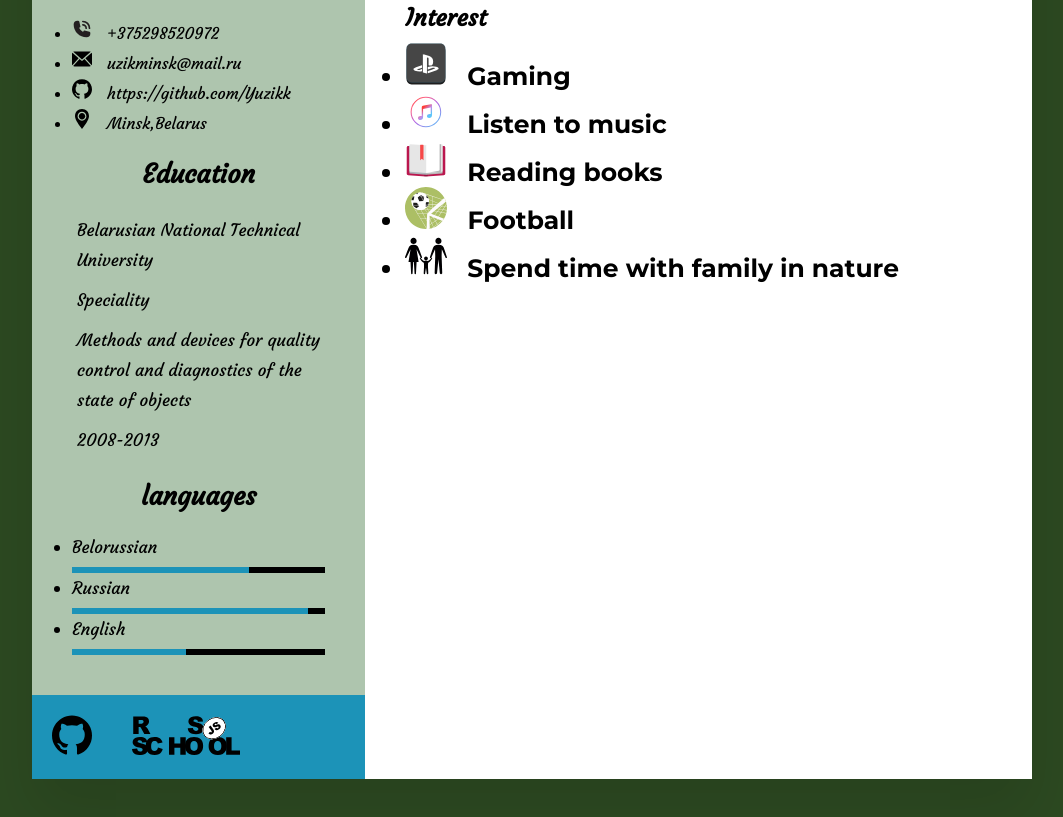
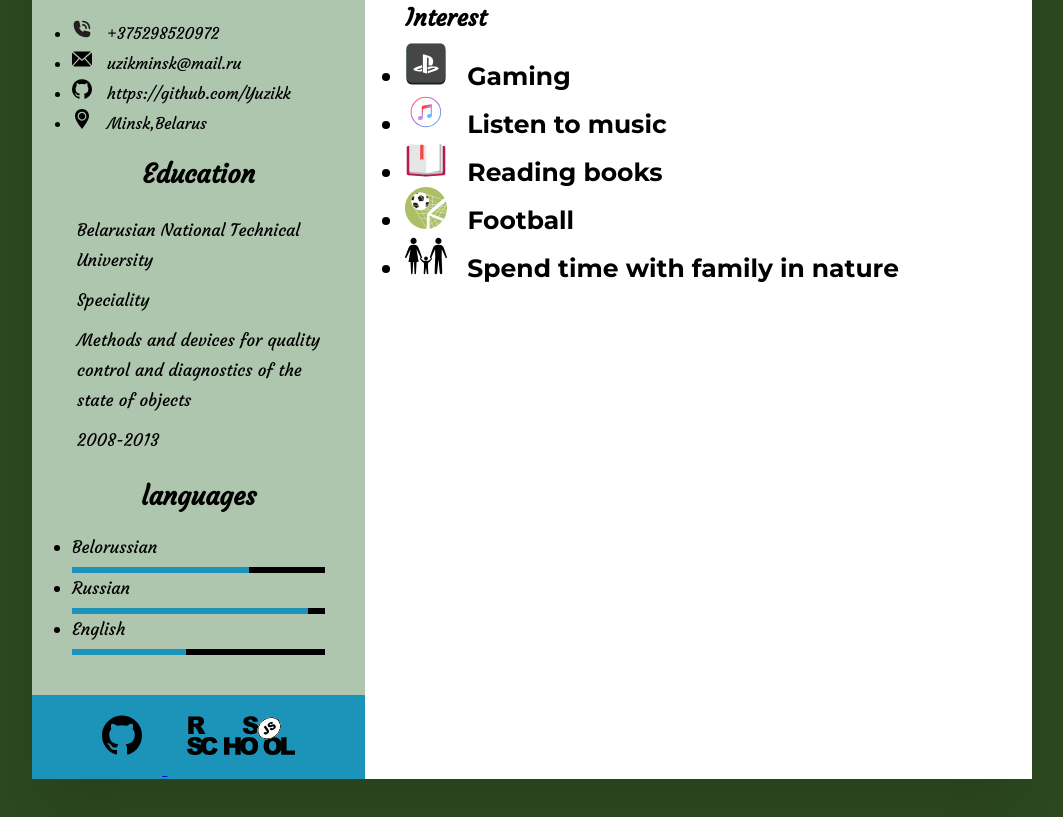
Before and after one commit to Yuzikk/rsschool-cv, a plain HTML site: page index.html in a window 1280 px wide. Shown: the part 470-1287 px from the top of the page, without its empty margins (108-1171 px from the left). Drawn offline with Linux system fonts and the light colour scheme.

Commit message:
Add files via upload

```diff
--- a/style.css
+++ b/style.css
@@ -145,10 +145,7 @@ padding: 10px;
     display: flex;
     background: #1c93b8;
     padding: 0;
-}
-.footer__social{
-    display: flex;
-    justify-content: space-around;
+     justify-content: space-around;
 }
 .footer__social-img{
     height: 40px;
```
Also changed, not shown: index.html (line endings or trailing spaces).
